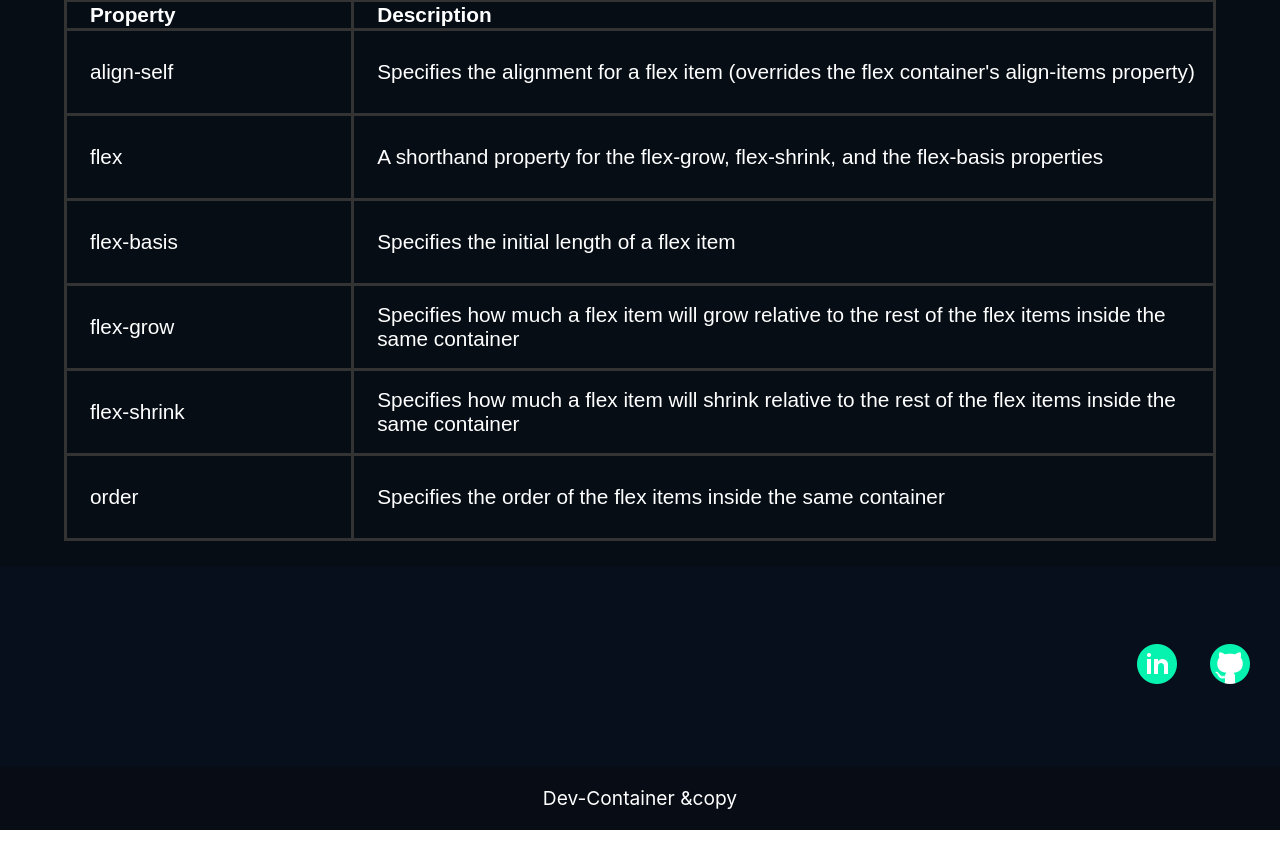
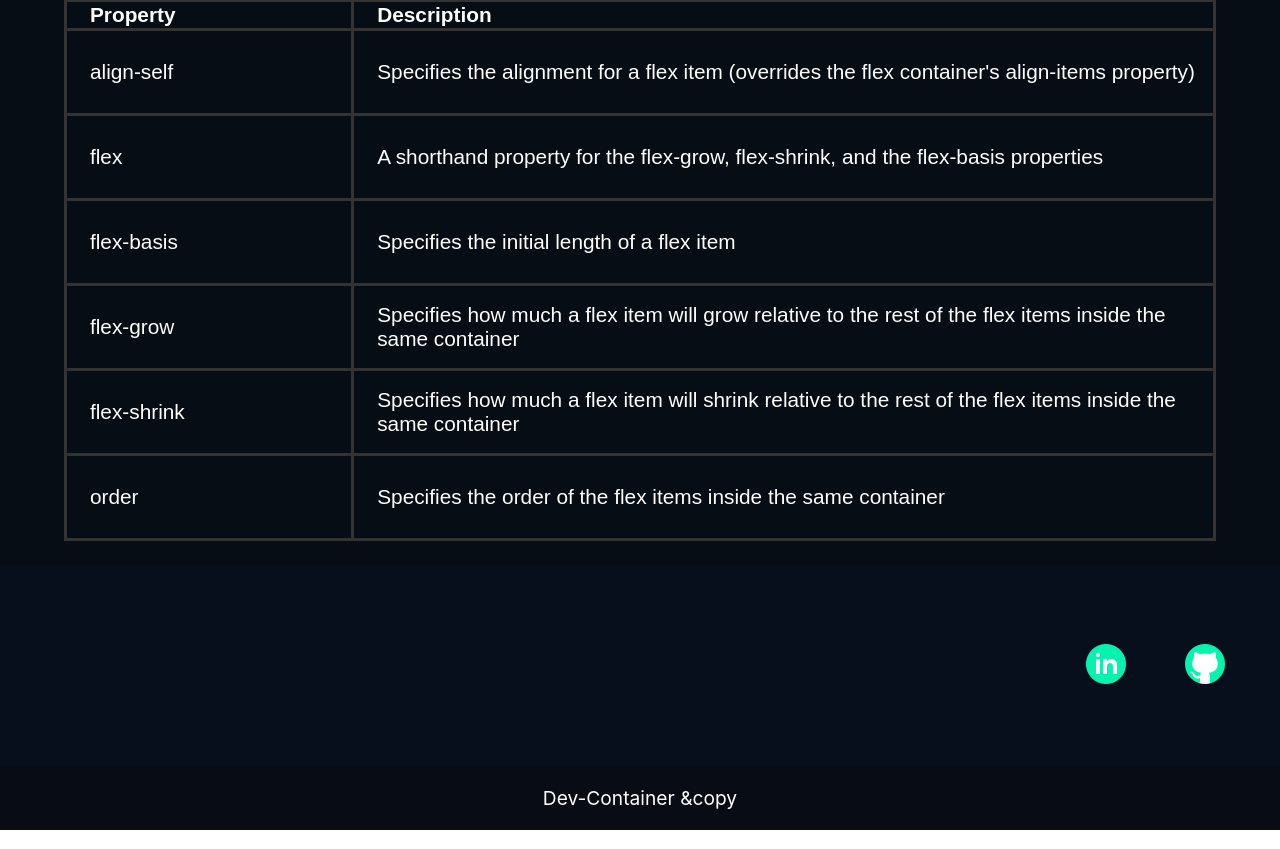
Before and after one commit to diegojfcampos/dev_container, a React (Create React App) app: page / in a window 1280 px wide. Shown: the part 6056-6905 px from the top of the page. Built offline with nearby package versions, Linux system fonts and the light colour scheme.

Commit message:
Adjusting Footer Links

```diff
--- a/src/components/layout/Footer.module.css
+++ b/src/components/layout/Footer.module.css
@@ -20,7 +20,7 @@
 }
 .footerlink {
   text-decoration: none;
-  padding-right: 2%;
+  padding-right: 4%;
   color: #06f3af;
 
 }
--- a/src/components/pages/Home.module.css
+++ b/src/components/pages/Home.module.css
@@ -83,7 +83,7 @@ td {
 
   @media only screen and (max-width: 400px){
     .img {
-      height: 25vh;
+      height: 18vh;
 
     }
   }
```
Also changed, not shown: src/components/pages/Home.jsx (renamed from src/components/pages/Home.js).
